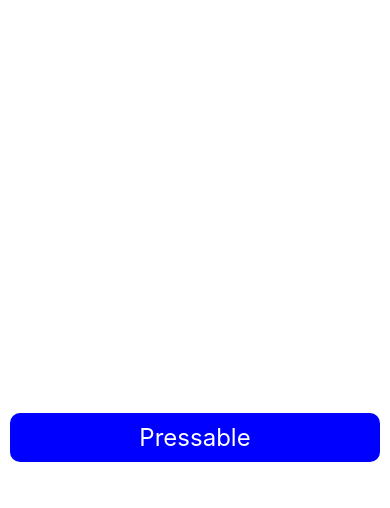
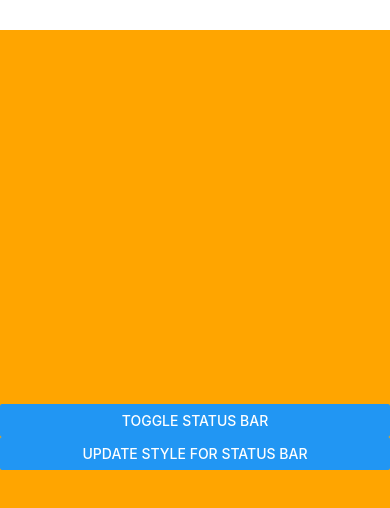
Before and after one commit to mtalhaleo2002/RN-App-From-Bg, a React Native app: screen / in a window 390 px wide. Shown: the top 508 px of the page. Built offline with nearby package versions, Linux system fonts and the light colour scheme.

Commit message:
Status Bar

```diff
--- a/App.tsx
+++ b/App.tsx
@@ -1,38 +1,31 @@
-import React from 'react';
-import { View, StyleSheet, Text, Pressable } from 'react-native';
+import React, { useState } from 'react';
+import { View, StyleSheet, StatusBar, Text, Button } from 'react-native';
 
 const App = () => {
+  const [hide, setHide] = useState(false);
+  const [barStyle, setBarStyle] = useState('default');
   return (
     <View style={styles.main}>
-      <Pressable
-        onPress={() => console.warn('normal Press')}
-        onLongPress={() => console.warn('longPress open gya')}
-        onPressIn={() => console.warn('Press In')}
-        onPressOut={() => console.warn('Press Out')}
-      >
-        <Text style={styles.pressableBtn}>Pressable</Text>
-      </Pressable>
+      <StatusBar
+        backgroundColor={'green'}
+        barStyle={'default'} // Bar - Style means font color of status bar is white or dark
+        hidden={hide}
+      />
+      <Button title="Toggle Status Bar" onPress={() => setHide(!hide)} />
+      <Button
+        title="Update Style For Status Bar"
+        onPress={() => setBarStyle('dark-content')}
+      />
     </View>
   );
 };
 
 const styles = StyleSheet.create({
   main: {
+    backgroundColor: 'orange',
     flex: 1,
-    backgroundColor: 'white',
+    marginTop: 30,
     justifyContent: 'center',
-  },
-  pressableBtn: {
-    backgroundColor: 'blue',
-    color: 'white',
-    padding: 10,
-    margin: 10,
-    marginTop: 40,
-    fontSize: 24,
-    textAlign: 'center',
-    shadowColor: '#000',
-    elevation: 4,
-    borderRadius: 10,
   },
 });
 
```
